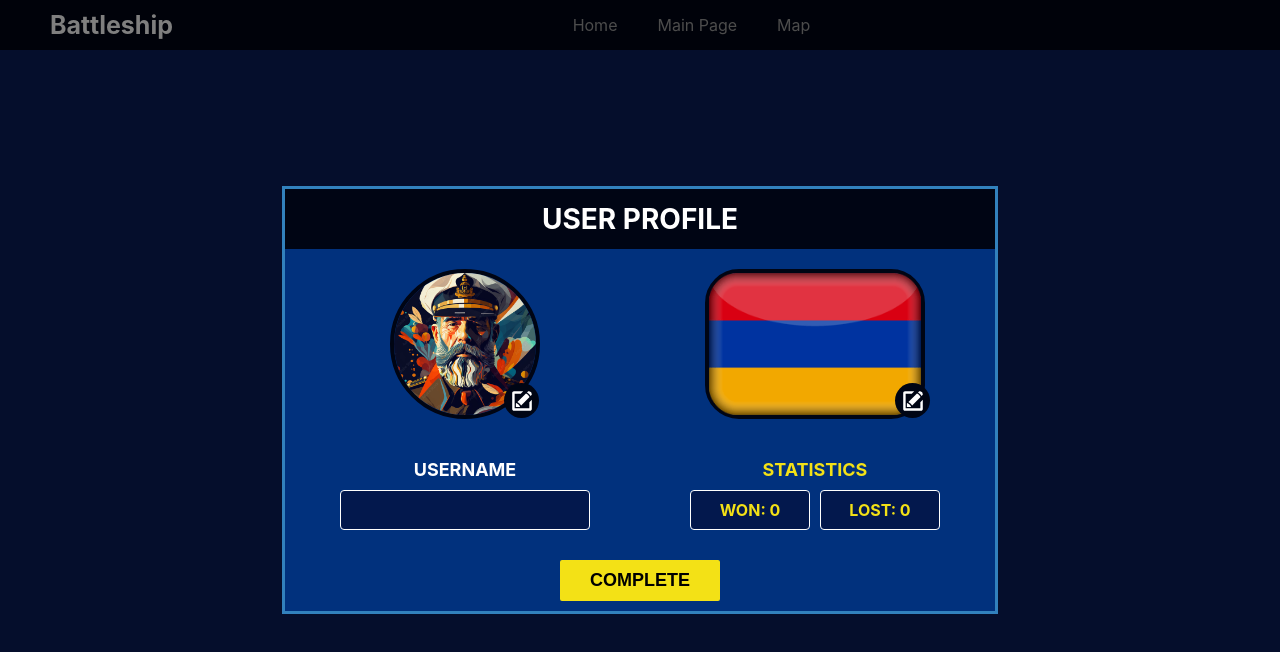
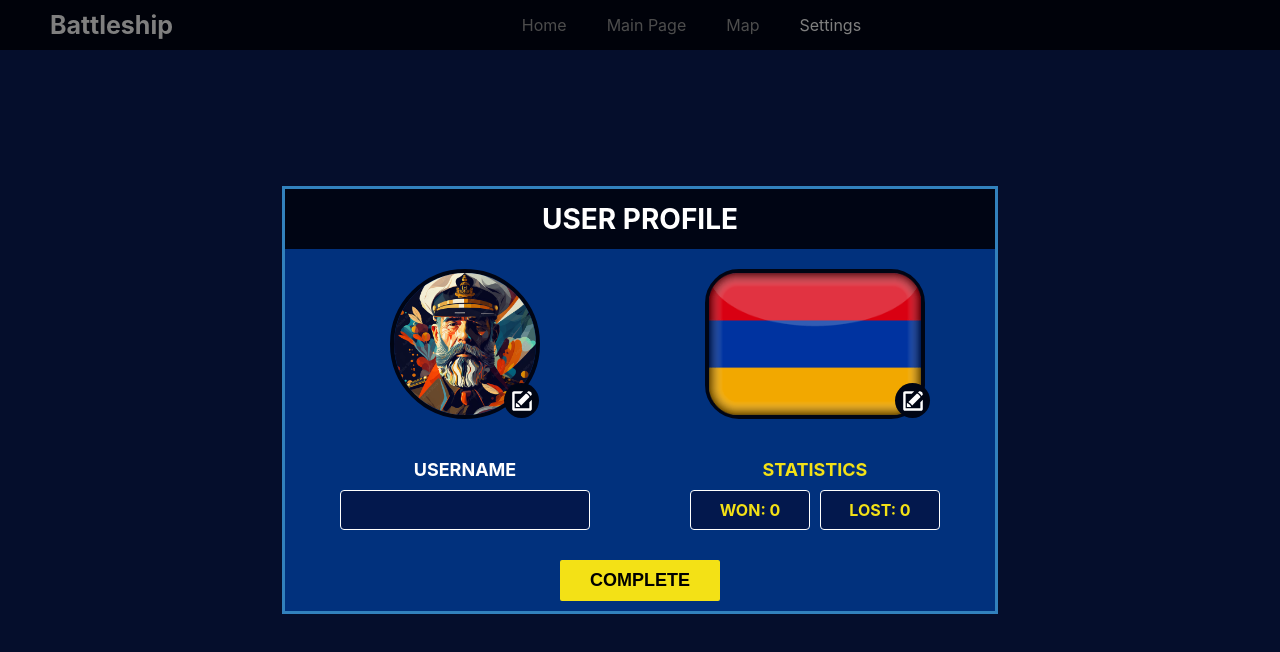
Before and after one commit to arturohanyan1/battleship, a React (Create React App) app in the folder app/: page / in a window 1280 px wide. Shown: the top 652 px of the page. Built offline with nearby package versions, Linux system fonts and the light colour scheme.

Commit message:
added settings button on navbar

```diff
--- a/app/src/components/Dialogs/SettingsDialog/SettingsDialog.jsx
+++ b/app/src/components/Dialogs/SettingsDialog/SettingsDialog.jsx
@@ -2,7 +2,7 @@ import React from 'react'
 import { useDispatch, useSelector } from 'react-redux'
 import { ReactSVG } from 'react-svg'
 import { LEVELS } from '../../../constants/constants'
-import { openDialog } from '../../../store/actionCreators/dialodManager'
+import { closeDialog, openDialog } from '../../../store/actionCreators/dialodManager'
 import { setLevel, setMusicOff, setMusicOn, setSoundOff, setSoundOn } from '../../../store/actionCreators/settings'
 import { getLevel, getMusic, getSound } from '../../../store/selectors'
 import Modal from '../../commons/Modal'
@@ -39,8 +39,12 @@ const SettingsDialog = () => {
     dispatch(openDialog('UserProfileDialog'))
   }
 
+  const closeSettingsDialog = () => {
+    dispatch(closeDialog('SettingsDialog'))
+  }
+
   return (
-    <Modal dialogType={'SettingsDialog'} size='md' title={'settings'} btnTitle='ok' onSubmit={() => alert('ok')}>
+    <Modal dialogType={'SettingsDialog'} size='md' title={'settings'} btnTitle='ok' onSubmit={closeSettingsDialog}>
       <div className='settings-modal__content'>
         <div className='settings-item'>
           <div className='settings-item__name'>music</div>
--- a/app/src/components/NavBar/NavBar.jsx
+++ b/app/src/components/NavBar/NavBar.jsx
@@ -25,6 +25,10 @@ const NavBar = () => {
     dispatch(openDialog('UserProfileDialog'))
   }
 
+  const openSettingsDialog = () => {
+    dispatch(openDialog('SettingsDialog'))
+  }
+
   return (
     <>
       <nav className='nav-bar'>
@@ -36,6 +40,7 @@ const NavBar = () => {
                 {item.title}
               </span>
             ))}
+            <span className={`nav-bar__item active`} onClick={openSettingsDialog}>settings</span>
           </div>
           <div className='nav-bar__user'>
             <span className='nav-bar__user--username' onClick={openUserProfileDialog}>{playerName}</span>
```
